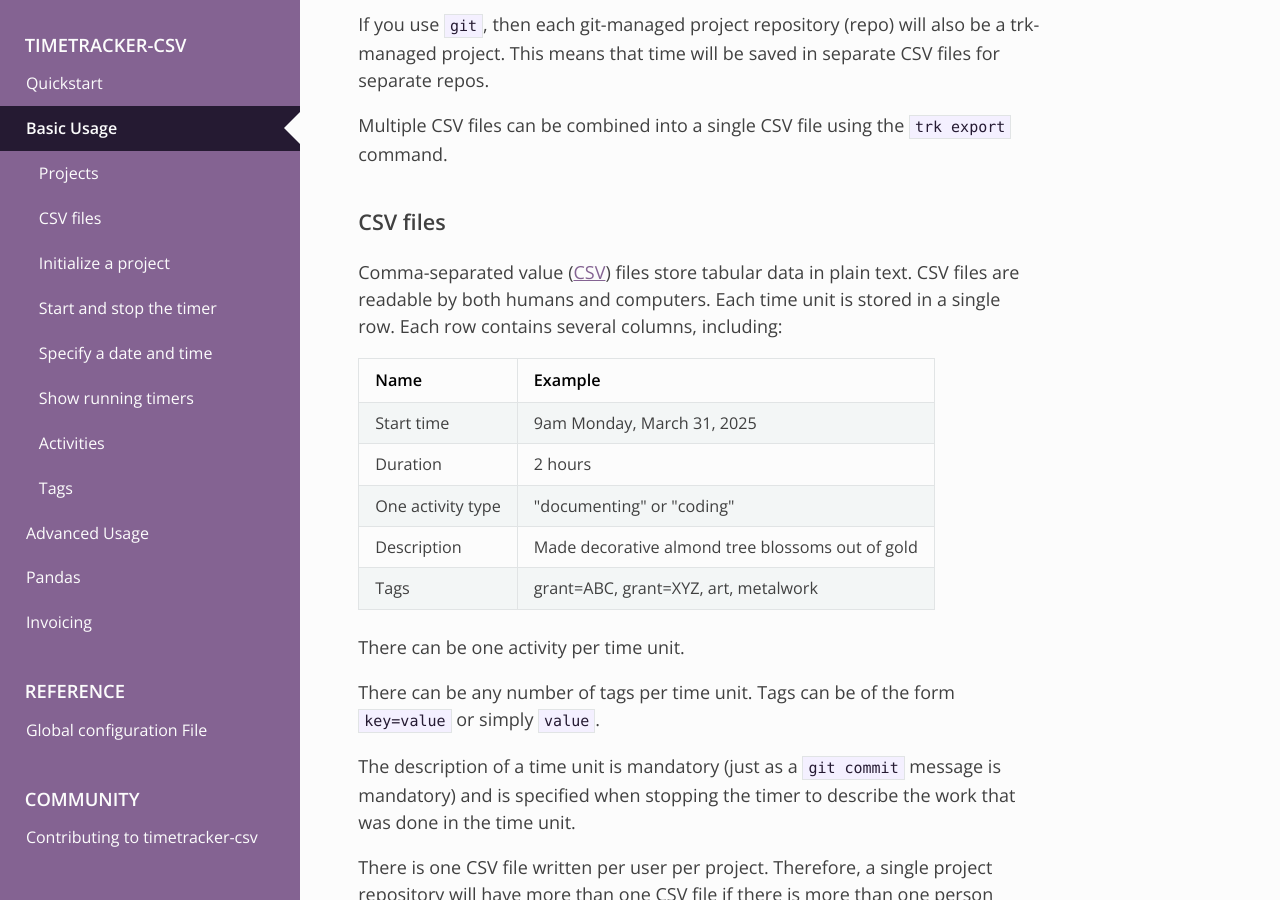
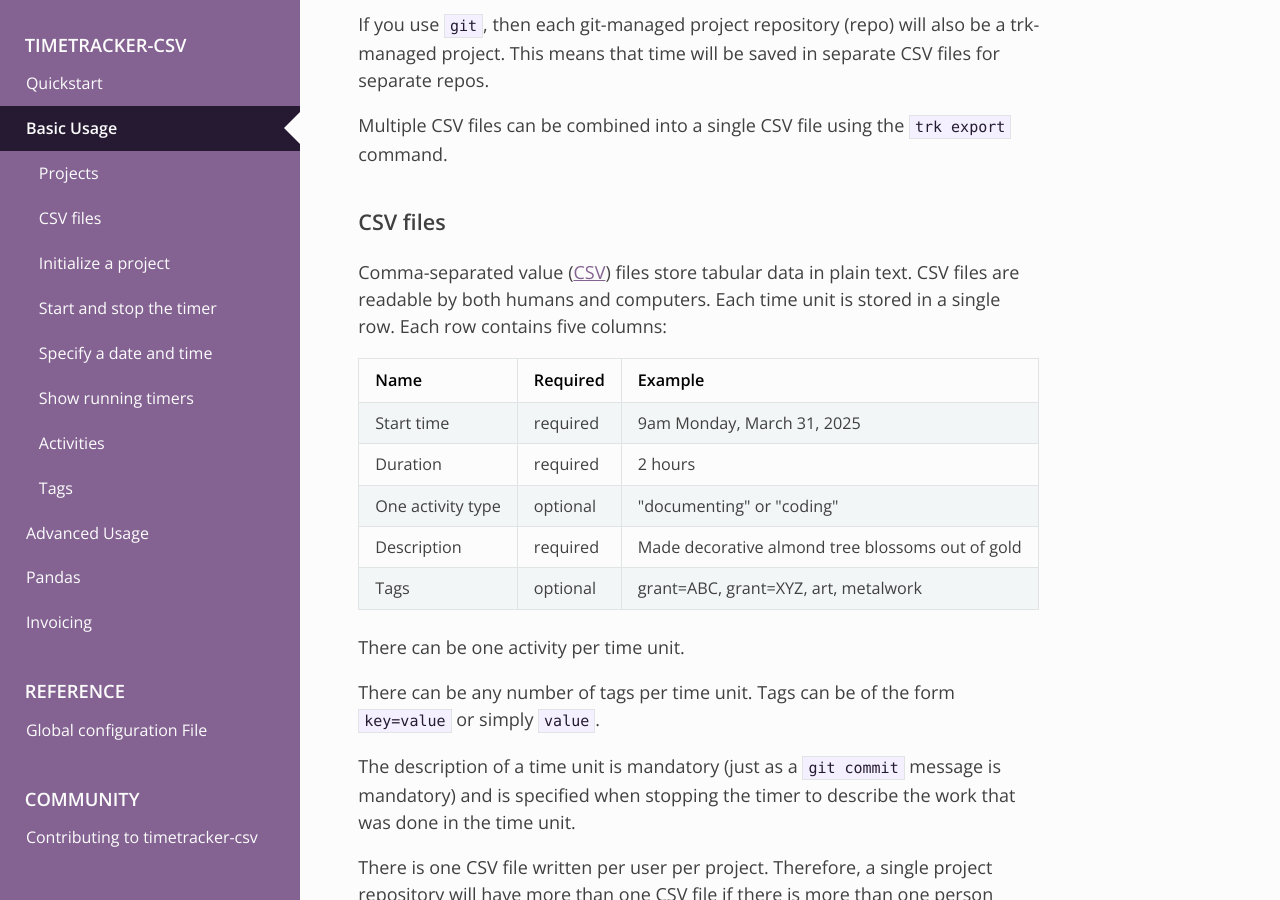
Before and after one commit to dvklopfenstein/timetracker, an MkDocs documentation site: the page built from doc/mkdocs/source/usage_basic.md, in a window 1280 px wide and 900 px high, scrolled down 397 px. Built offline with MkDocs 1.6.1, drawn with Linux system fonts in a browser that asks for light colours; nearby versions of some CDN libraries.

```diff
--- a/doc/mkdocs/source/usage_basic.md
+++ b/doc/mkdocs/source/usage_basic.md
@@ -29,15 +29,15 @@ Comma-separated value
 files store tabular data in plain text.
 CSV files are readable by both humans and computers.
 Each time unit is stored in a single row.
-Each row contains several columns, including:
+Each row contains five columns:
 
-Name              | Example
-------------------|-----------------------------
-Start time        | 9am Monday, March 31, 2025
-Duration          | 2 hours
-One activity type | "documenting" or "coding"
-Description       | Made decorative almond tree blossoms out of gold
-Tags              | grant=ABC, grant=XYZ, art, metalwork
+Name              | Required | Example
+------------------|----------|------------------
+Start time        | required | 9am Monday, March 31, 2025
+Duration          | required | 2 hours
+One activity type | optional | "documenting" or "coding"
+Description       | required | Made decorative almond tree blossoms out of gold
+Tags              | optional | grant=ABC, grant=XYZ, art, metalwork
 
 There can be one activity per time unit.
 
```
Also changed, not shown: doc/mkdocs/source/README.md (+1 -1 lines), doc/mkdocs/source/index.md (+5 -2 lines), doc/mkdocs/source/installation.md (+1 -1 lines).
